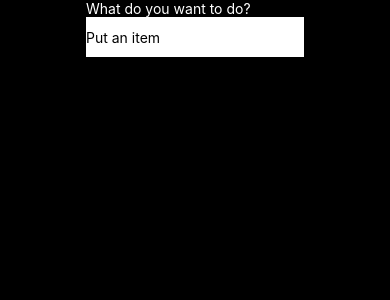
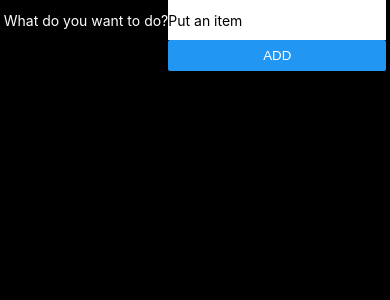
Before and after one commit to Magic-To-Do-List/magic-to-do-list, a React Native app: screen / in a window 390 px wide. Shown: the top 300 px of the page. Built offline with nearby package versions, Linux system fonts and the light colour scheme.

Commit message:
Made handleAdd function to add the items and empty the input

```diff
--- a/App.tsx
+++ b/App.tsx
@@ -1,12 +1,33 @@
 import { StatusBar } from "expo-status-bar"
 import { StyleSheet, Text, View } from "react-native"
 import InputItem from "./Component/InputItem"
+import React, { useState, Dispatch } from "react"
+import TaskItem from "./Component/TaskItem"
 
 export default function App() {
+  const [tasks, setTasks] = useState<string[]>([])
+  // interface TaskState {
+  //   tasks: array
+  //   task: string
+  // }
+
+  const addTask = (task: any) => {
+    if (task == null) return
+    setTasks([...tasks, task])
+  }
+
   return (
     <View style={styles.container}>
       <Text style={styles.textContainer}>
-        <InputItem />
+        <Text style={styles.title}>What do you want to do?</Text>
+        {tasks.map((task) => {
+          return (
+            <View>
+              <TaskItem task={task} />
+            </View>
+          )
+        })}
+        <InputItem addTask={addTask} />
       </Text>
       <StatusBar style='auto' />
     </View>
@@ -24,4 +45,7 @@ const styles = StyleSheet.create({
   textContainer: {
     color: "white",
   },
+  title: {
+    color: "white",
+  },
 })
--- a/Component/InputItem.tsx
+++ b/Component/InputItem.tsx
@@ -8,35 +8,30 @@ import {
   FlatList,
 } from "react-native"
 
-export default function InputItem() {
-  const [item, setItem] = useState("")
-  const [list, setList] = useState([])
+export default function InputItem({ addTask }: any) {
+  const [task, setTask] = useState("")
 
-  // const addItem = () => {
-  //   setList()
-  // }
+  const handleAdd = () => {
+    addTask(task)
+    setTask("")
+  }
 
   return (
     <View>
       <View>
-        <Text style={styles.title}>What do you want to do?</Text>
         <TextInput
-          value={item}
-          onChangeText={setItem}
+          value={task}
+          onChangeText={setTask}
           style={styles.input}
           placeholder='Put an item'
         />
-        {/* <Button title='Add' onPress={() => addItem()} /> */}
+        <Button title='Add' onPress={handleAdd} />
       </View>
-      {/* <FlatList data={a}/> */}
     </View>
   )
 }
 
 const styles = StyleSheet.create({
-  title: {
-    color: "white",
-  },
   input: {
     color: "black",
     height: 40,
--- /dev/null
+++ b/Component/TaskItem.tsx
@@ -0,0 +1,18 @@
+import React from "react"
+import { StyleSheet, Text, View, TouchableOpacity, Button } from "react-native"
+
+function TaskItem(props: any) {
+  return (
+    <View>
+      <View>
+        <Text>{props.index}</Text>
+      </View>
+      <View>
+        <Text>{props.task}</Text>
+        <Button title='Remove' />
+      </View>
+    </View>
+  )
+}
+
+export default TaskItem
```
